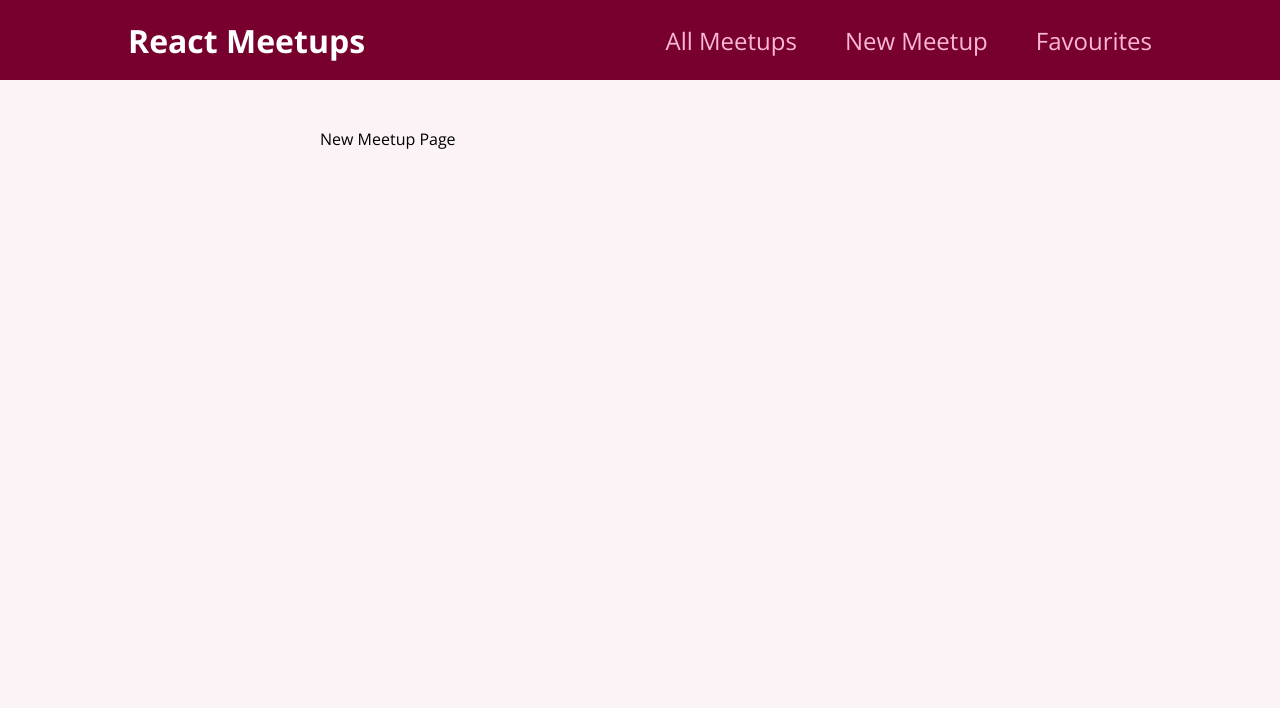
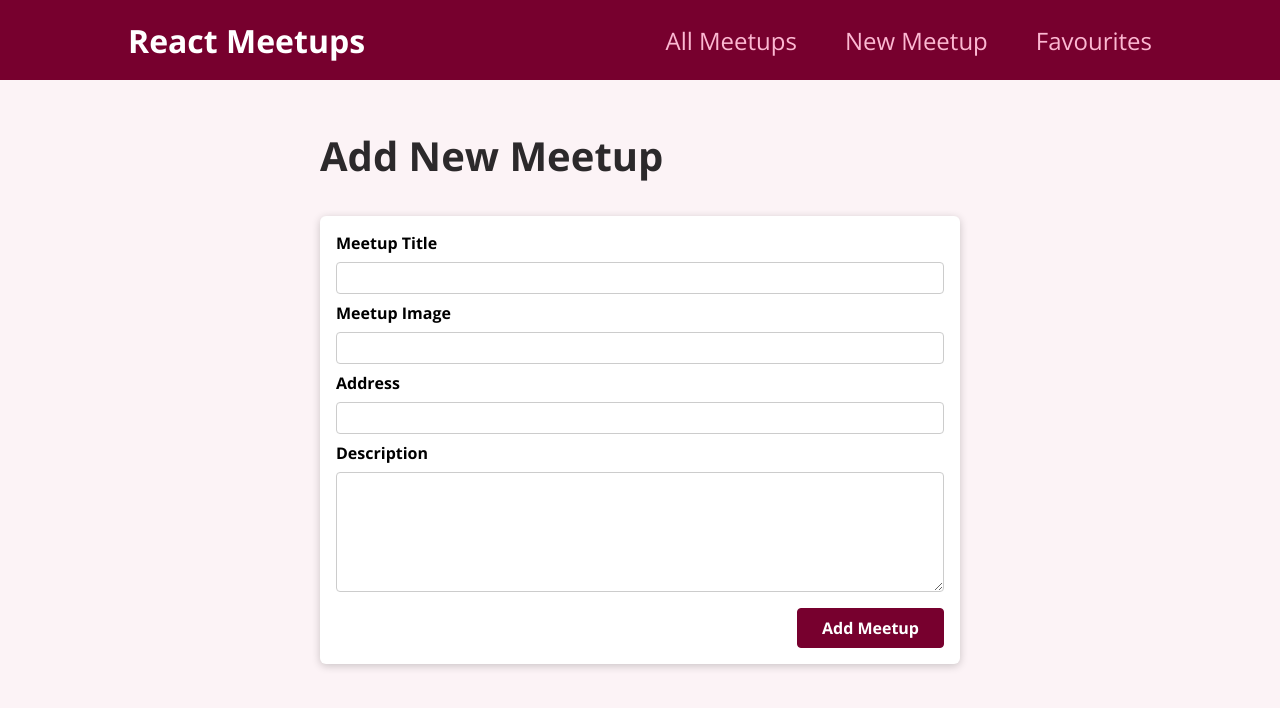
Before and after one commit to emdadul-islam439/react-meetup-demo-project, a React (Create React App) app: page /new-meetup in a window 1280 px wide. Shown: the top 708 px of the page. Built offline with nearby package versions, Linux system fonts and the light colour scheme.

Commit message:
written code for NewMeetupForm related codes

```diff
--- a/src/components/meetups/NewMeetupForm.js
+++ b/src/components/meetups/NewMeetupForm.js
@@ -1,11 +1,32 @@
 import classes from "./NewMeetupForm.module.css";
+import Card from "../ui/Card";
 
 function NewMeetupForm() {
-    return <div className={classes.form}>
+  return (
+    <Card>
+      <div className={classes.form}>
+        <div className={classes.control}>
+          <label htmlFor="title">Meetup Title</label>
+          <input type="text" required id="title" />
+        </div>
+        <div className={classes.control}>
+          <label htmlFor="image">Meetup Image</label>
+          <input type="url" required id="image" />
+        </div>
+        <div className={classes.control}>
+          <label htmlFor="address">Address</label>
+          <input type="text" required id="address" />
+        </div>
+        <div className={classes.control}>
+          <label htmlFor="description">Description</label>
+          <textarea id="description" required rows="5" />
+        </div>
         <div className={classes.actions}>
-
+          <button>Add Meetup</button>
         </div>
-    </div>;
+      </div>
+    </Card>
+  );
 }
 
-export default NewMeetupForm
+export default NewMeetupForm;
--- a/src/pages/NewMeetup.js
+++ b/src/pages/NewMeetup.js
@@ -1,5 +1,10 @@
+import NewMeetupForm from "../components/meetups/NewMeetupForm";
+
 function NewMeetupPage() {
-  return <div>New Meetup Page</div>;
+  return <section>
+    <h1>Add New Meetup</h1>
+    <NewMeetupForm />
+  </section>;
 }
 
 export default NewMeetupPage;
```
